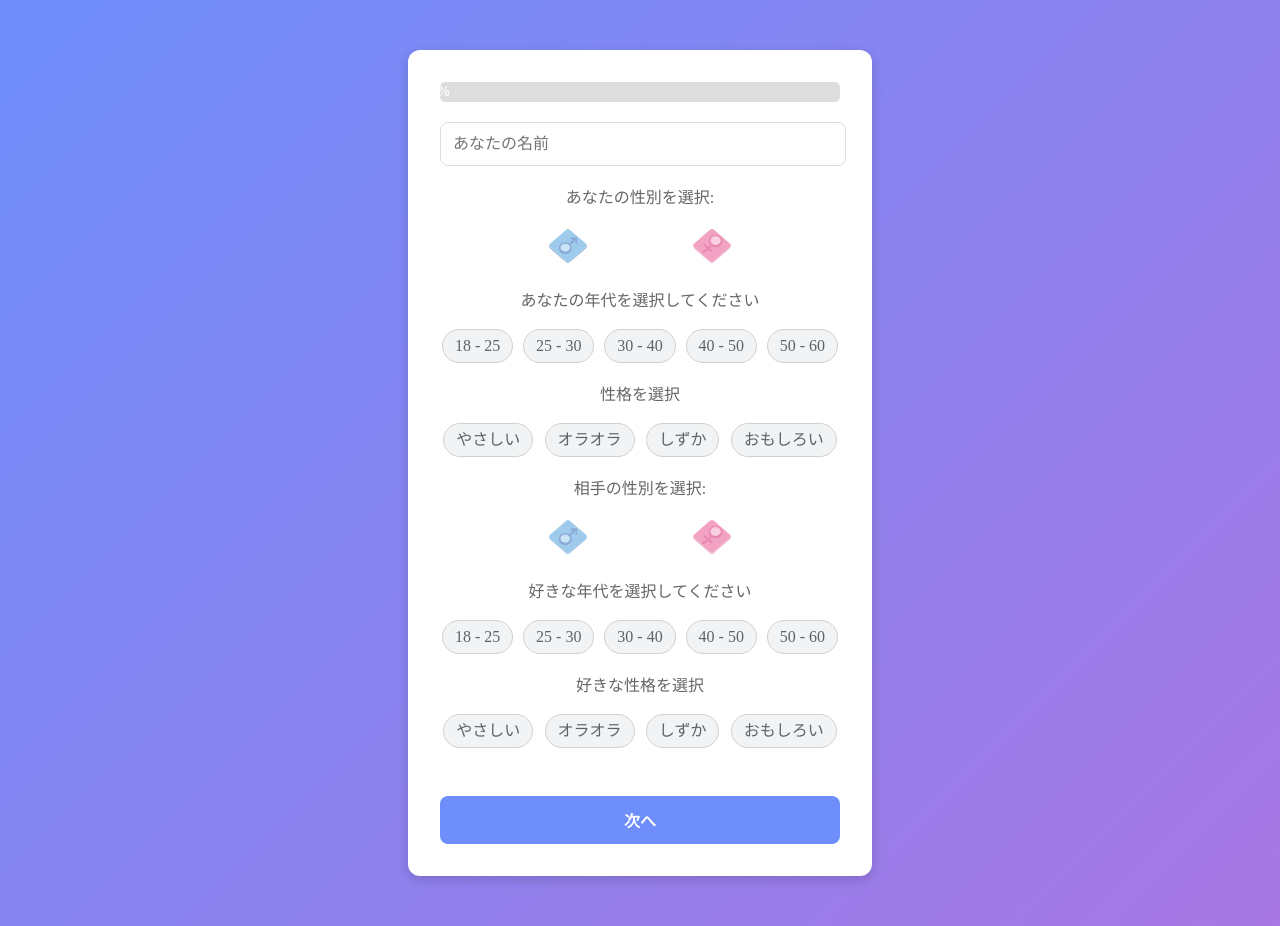
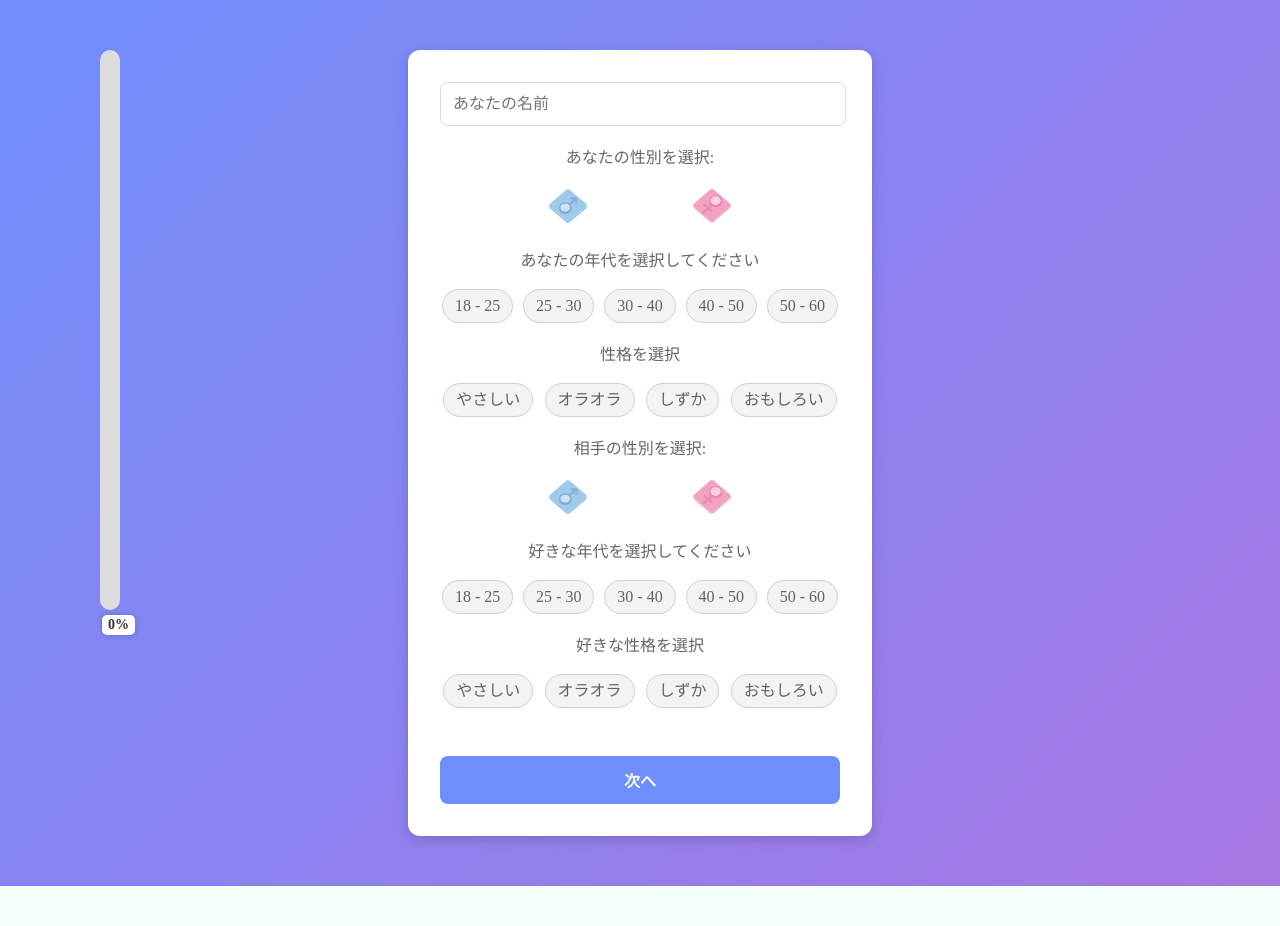
Before and after one commit to shunnagahara/WhisperMe, a React (Create React App) app: page /profile in a window 1280 px wide. After the commit the page ends 886 px from the top, so only its background shows below. Built offline with nearby package versions, Linux system fonts and the light colour scheme.

Commit message:
進捗バーを縦に表示するようにした

```diff
--- a/src/Profile.css
+++ b/src/Profile.css
@@ -170,31 +170,38 @@
   }
 
   .progress-bar {
-    width: 100%;
-    height: 20px; /* 高さを少し増やしてパーセント表示が見やすく */
-    background-color: #ddd;
-    border-radius: 5px;
-    overflow: hidden;
-    margin-bottom: 20px;
-    position: relative;
+    position: fixed;
+    left: 100px;
+    top: 50px;
+    height: 70vh; /* 画面全体の高さ */
+    width: 20px; /* プログレスバーの幅 */
+    background-color: #ddd; /* 背景色 */
+    border-radius: 10px;
+    z-index: 100; /* 他の要素の上に表示 */
+    align-items: flex-end; /* 下から進捗バーが伸びるように */
 }
 
 .progress-bar-fill {
-    height: 100%;
-    display: flex;
-    align-items: center;
-    justify-content: center;
-    color: white;
-    font-weight: bold;
-    transition: width 0.3s ease, background-color 0.3s ease; /* 色の変化もアニメーション */
+  width: 100%; /* 横幅は全体に合わせる */
+  border-top-left-radius: 10px;
+  border-top-right-radius: 10px;
+  background-color: #4CAF50; /* 初期の進捗色 */
+  transition: height 0.5s ease, background-color 0.5s ease; /* 高さと色のアニメーション */
+  height: 0; /* 初期の高さ */
 }
 
+/* パーセント表示のテキスト */
 .progress-text {
   position: absolute;
-    width: 100%;
-    text-align: center;
+  bottom: -25px; /* バーの下に表示 */
+  right: -15px;
+  color: #333;
   font-size: 14px;
-    color: #fff;
+  font-weight: bold;
+  background-color: #fff;
+  padding: 3px 6px;
+  border-radius: 5px;
+  box-shadow: 0px 0px 5px rgba(0, 0, 0, 0.2);
 }
 
   /* モバイル対応 */
--- a/src/Profile.tsx
+++ b/src/Profile.tsx
@@ -114,10 +114,8 @@ const Profile: React.FC = () => {
         <button className="modal-button modal-button-confirm" onClick={() => handleModalClose(true)}>はい</button>
         <button className="modal-button modal-button-cancel" onClick={() => handleModalClose(false)}>いいえ</button>
       </Modal>
-
+      <ProgressBar progress={progress} />
       <div className="profile-card">
-
-        <ProgressBar progress={progress} />
 
         <div className="profile-input-container">
           <input
--- a/src/ProgressBar.tsx
+++ b/src/ProgressBar.tsx
@@ -7,15 +7,14 @@ const ProgressBar = ({ progress }: { progress: number }) => {
     };
     return (
         <div className="progress-bar">
-          <div
-            className="progress-bar-fill"
-            style={{
-              width: `${progress}%`,
-              backgroundColor: getProgressColor(progress),
-            }}
-          >
+            <div
+                className="progress-bar-fill"
+                style={{
+                    height: `${progress}%`, // 進捗率に応じた高さ
+                    backgroundColor: getProgressColor(progress), // 進捗率に応じた色
+                }}
+            />
             <span className="progress-text">{`${progress}%`}</span>
-          </div>
         </div>
     );
 }
```
Lines whose indentation alone changed are shown as unchanged.
